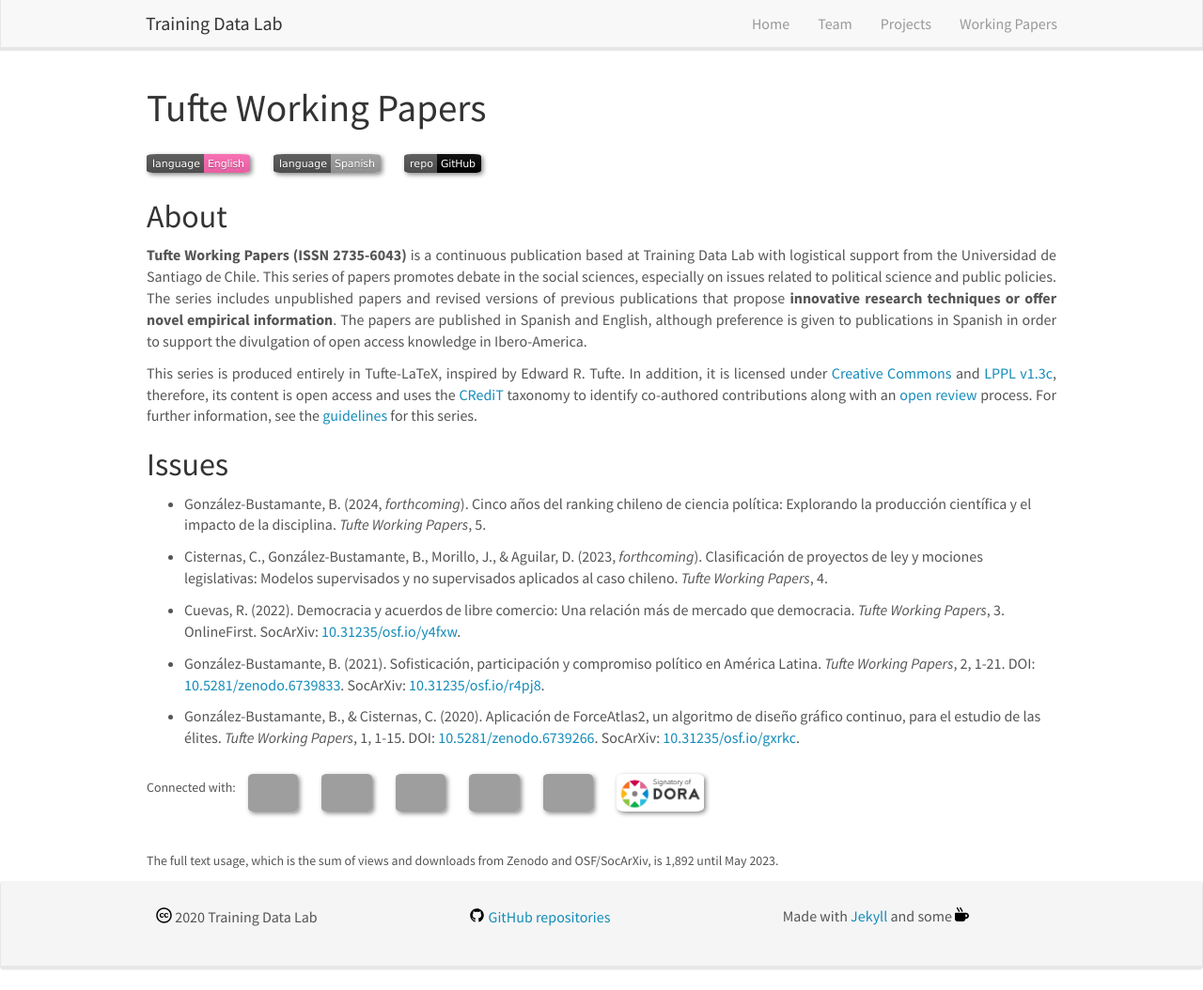
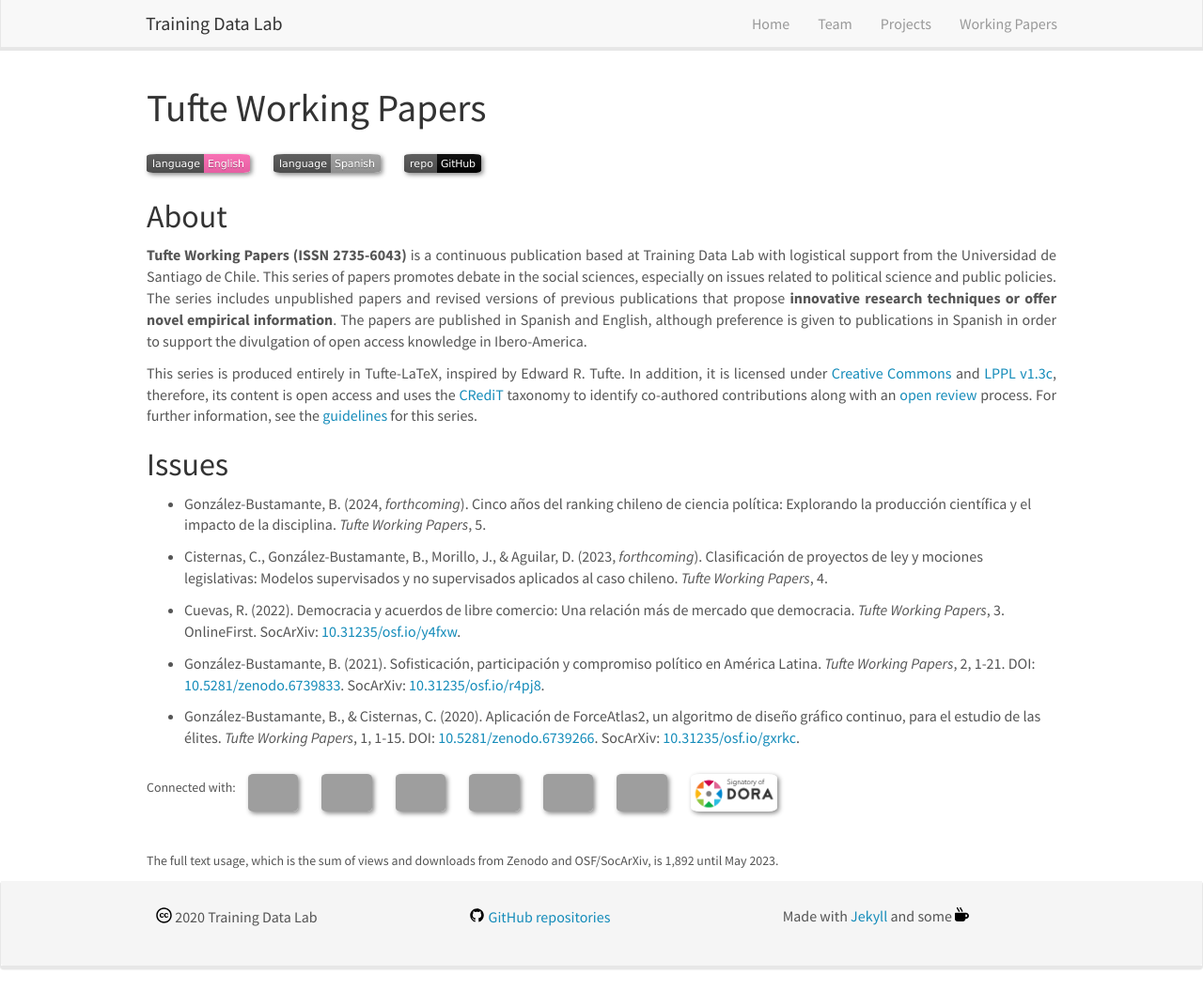
Before and after one commit to training-datalab/old-training-datalab.com, a Jekyll site: the page built from _pages/tufte-working-papers.md, in a window 1280 px wide and 1054 px high. Shown: the whole window at 94% size. Built offline with Jekyll 4.4.1, drawn with Linux system fonts in a browser that asks for light colours; nearby versions of some CDN libraries.

Commit message:
Update tufte-working-papers.md

```diff
--- a/_pages/tufte-working-papers.md
+++ b/_pages/tufte-working-papers.md
@@ -30,7 +30,7 @@
 <br />
 
 <figure class="fourth">
-  <small>Connected with:</small> &nbsp;&nbsp; <img src="{{ site.url }}{{ site.baseurl }}/images/logos/latindex.png" style="height: 40px"> <img src="{{ site.url }}{{ site.baseurl }}/images/logos/openaire.jpg" style="height: 40px"> <img src="{{ site.url }}{{ site.baseurl }}/images/logos/socarxiv.jpg" style="height: 40px"> <img src="{{ site.url }}{{ site.baseurl }}/images/logos/orcid.png" style="height: 40px"> <img src="{{ site.url }}{{ site.baseurl }}/images/logos/cc.png" style="height: 40px"> <img src="{{ site.url }}{{ site.baseurl }}/images/logos/dora.png" style="height: 40px">
+  <small>Connected with:</small> &nbsp;&nbsp; <img src="{{ site.url }}{{ site.baseurl }}/images/logos/latindex.png" style="height: 40px"> <img src="{{ site.url }}{{ site.baseurl }}/images/logos/zenodo.png" style="height: 40px"> <img src="{{ site.url }}{{ site.baseurl }}/images/logos/openaire.jpg" style="height: 40px"> <img src="{{ site.url }}{{ site.baseurl }}/images/logos/socarxiv.jpg" style="height: 40px"> <img src="{{ site.url }}{{ site.baseurl }}/images/logos/orcid.png" style="height: 40px"> <img src="{{ site.url }}{{ site.baseurl }}/images/logos/cc.png" style="height: 40px"> <img src="{{ site.url }}{{ site.baseurl }}/images/logos/dora.png" style="height: 40px">
 </figure>
 
 <br />
```
